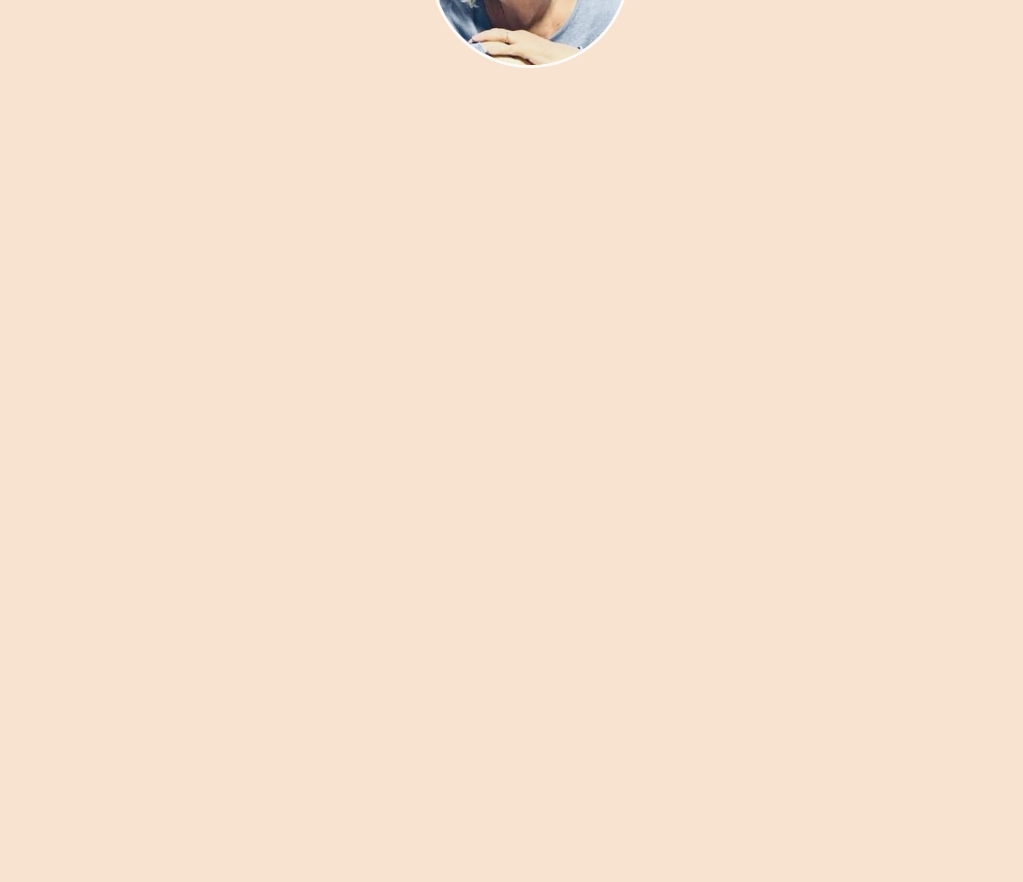
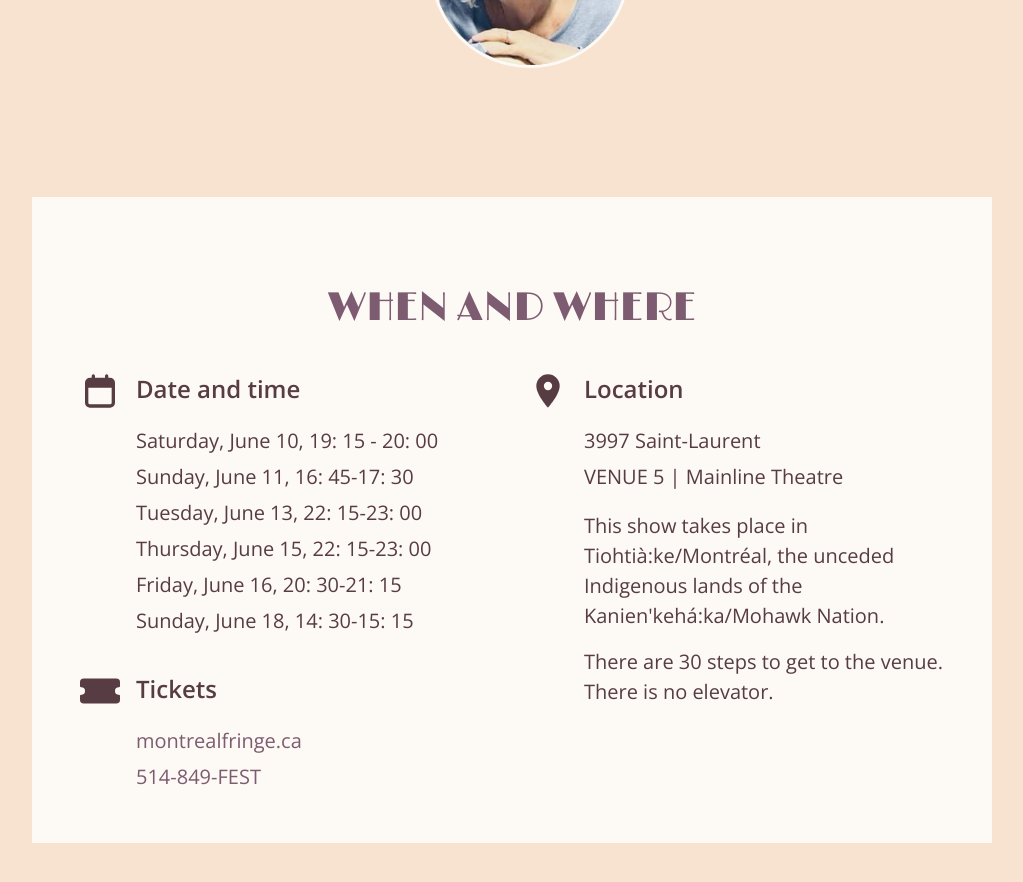
Before and after one commit to carms-ng/personaluniversal, a Vue app: page / in a window 1280 px wide. Shown: the part 3260-4142 px from the top of the page, without its empty margins (128-1151 px from the left). Before the commit the page ends 3380 px from the top, so only its background shows below. Built offline with nearby package versions, Linux system fonts and the light colour scheme.

Commit message:
feat: add Info section

```diff
--- a/src/App.vue
+++ b/src/App.vue
@@ -3,6 +3,7 @@
   <About />
   <Quote />
   <Crew />
+  <Info />
 </template>
 
 <style scoped>
@@ -13,6 +14,7 @@ import Hero from './components/Hero.vue'
 import About from './components/About.vue'
 import Quote from './components/Quote.vue'
 import Crew from './components/Crew.vue'
+import Info from './components/Info.vue'
 
 export default {
   components: {
@@ -20,6 +22,7 @@ export default {
     About,
     Quote,
     Crew,
+    Info,
   }
 }
 </script>
--- a/src/assets/content.json
+++ b/src/assets/content.json
@@ -114,7 +114,6 @@
   },
   "info": {
     "h2": "WHEN AND WHERE",
-    "section": {
     "when": {
       "h6": "Date and time",
       "li": [
@@ -133,16 +132,19 @@
         "VENUE 5 | Mainline Theatre"
       ],
       "p": [
-          "This show takes place in Tiohtià:ke/Montréal, the unceded Indigenous lands of the Kanien'kehá:ka/Mohawk Nation."
+        "This show takes place in Tiohtià:ke/Montréal, the unceded Indigenous lands of the Kanien'kehá:ka/Mohawk Nation.",
+        "There are 30 steps to get to the venue. There is no elevator."
       ]
     },
     "tix": {
       "h6": "Tickets",
-        "link": {
-          "url": "https://www.montrealfringe.ca/",
+      "website": {
+        "href": "https://www.montrealfringe.ca/",
         "text": "montrealfringe.ca"
       },
-        "phone": "514-849-FEST"
+      "phone": {
+        "href": "tel:514-849-3378",
+        "text": "514-849-FEST"
       }
     }
   },
--- /dev/null
+++ b/src/components/Info.vue
@@ -0,0 +1,121 @@
+<template>
+  <section>
+    <div className="card">
+      <h2>{{ content.h2 }}</h2>
+      <div>
+        <div className="sub-section">
+          <svg xmlns="http://www.w3.org/2000/svg" width="40" height="40" viewBox="0 0 24 24"><g fill="none"><path fill="currentColor" d="M4 7v2h16V7a2 2 0 0 0-2-2H6a2 2 0 0 0-2 2z"/><path stroke="currentColor" stroke-linecap="round" stroke-linejoin="round" stroke-width="2" d="M16 5h2a2 2 0 0 1 2 2v2H4V7a2 2 0 0 1 2-2h2m8 0V3m0 2H8m0-2v2M4 9.5V19a2 2 0 0 0 2 2h12a2 2 0 0 0 2-2V9.5"/></g></svg>
+          <div>
+            <h6>{{ content.when.h6 }}</h6>
+            <ul>
+              <li v-for="li in content.when.li" :key="li">
+                {{ li }}
+              </li>
+            </ul>
+          </div>
+        </div>
+
+        <div className="sub-section">
+          <svg xmlns="http://www.w3.org/2000/svg" width="40" height="40" viewBox="0 0 24 24"><path fill="currentColor" d="M12 11.5A2.5 2.5 0 0 1 9.5 9A2.5 2.5 0 0 1 12 6.5A2.5 2.5 0 0 1 14.5 9a2.5 2.5 0 0 1-2.5 2.5M12 2a7 7 0 0 0-7 7c0 5.25 7 13 7 13s7-7.75 7-13a7 7 0 0 0-7-7Z"/></svg>
+          <div>
+            <h6>{{ content.where.h6 }}</h6>
+            <ul>
+              <li v-for="li in content.where.li" :key="li">
+                {{ li }}
+              </li>
+            </ul>
+            <p v-for="p in content.where.p" :key="p">
+              {{ p }}
+            </p>
+          </div>
+        </div>
+
+        <div className="sub-section">
+          <svg xmlns="http://www.w3.org/2000/svg" width="40" height="40" viewBox="0 0 16 16"><path fill="currentColor" d="M1.5 3A1.5 1.5 0 0 0 0 4.5V6a.5.5 0 0 0 .5.5a1.5 1.5 0 1 1 0 3a.5.5 0 0 0-.5.5v1.5A1.5 1.5 0 0 0 1.5 13h13a1.5 1.5 0 0 0 1.5-1.5V10a.5.5 0 0 0-.5-.5a1.5 1.5 0 0 1 0-3A.5.5 0 0 0 16 6V4.5A1.5 1.5 0 0 0 14.5 3h-13Z"/></svg>
+          <div>
+            <h6>{{ content.tix.h6 }}</h6>
+            <div>
+              <ul>
+                <li>
+                  <a :href=content.tix.website.href target="_blank">
+                    {{ content.tix.website.text }}
+                  </a>
+                </li>
+                <li>
+                  <a :href=content.tix.phone.href>
+                    {{ content.tix.phone.text }}
+                  </a>
+                </li>
+              </ul>
+            </div>
+          </div>
+        </div>
+
+      </div>
+    </div>
+  </section>
+</template>
+
+<style scoped>
+.card > div {
+  display: grid;
+  gap: 2rem;
+}
+.sub-section {
+  display: grid;
+  grid-template-columns: auto 1fr;
+  gap: 1rem;
+}
+p {
+  margin-top: 1rem;
+  margin-bottom: 0;
+}
+
+@media (min-width: 768px) {
+  section {
+    padding: 2rem;
+    display: grid;
+    place-content: center;
+  }
+  h6 {
+    font-size: 1.5rem;
+    margin: 0 0 1rem 0;
+  }
+  li {
+    font-size: 1.25rem;
+    line-height: 1.8;
+  }
+  .card {
+    background: var(--off-white);
+    max-width: 960px;
+  }
+}
+
+@media (min-width: 1024px) {
+  .card > div {
+    grid-template-columns: 1fr 1fr;
+    grid-template-rows: auto 1fr;
+  }
+  .sub-section:nth-child(2) {
+    grid-column: 2 / -1;
+    grid-row: 1 / -1;
+  }
+}
+
+@media (min-width: 1280px) {}
+
+
+
+</style>
+
+<script>
+import content from '../assets/content.json'
+
+export default {
+  data() {
+    return {
+      content: content.info
+    }
+  },
+}
+</script>
--- a/src/components/MemberModal.vue
+++ b/src/components/MemberModal.vue
@@ -6,7 +6,10 @@
     <p v-for="pp in member.bio" :key="pp">
       {{ pp }}
     </p>
-    <button @click="closeModal" type="button">
+    <button
+      type="button"
+      @click="closeModal"
+    >
       <svg xmlns="http://www.w3.org/2000/svg" width="30" height="30" viewBox="0 0 15 15"><path fill="currentColor" fill-rule="evenodd" d="M12.854 2.854a.5.5 0 0 0-.708-.708L7.5 6.793L2.854 2.146a.5.5 0 1 0-.708.708L6.793 7.5l-4.647 4.646a.5.5 0 0 0 .708.708L7.5 8.207l4.646 4.647a.5.5 0 0 0 .708-.708L8.207 7.5l4.647-4.646Z" clip-rule="evenodd"/></svg>
     </button>
   </dialog>
--- a/src/style.css
+++ b/src/style.css
@@ -41,11 +41,20 @@ body {
   margin: 0;
   padding: 0;
 }
+section {
+  min-height: 100vh;
+  height: 100%;
+}
 
 a {
   font-weight: 500;
   text-decoration: none;
+  color: var(--purple);
 }
+a:hover {
+  color: var(--dark-purple);
+}
+
 h1 {
   font-size: 2rem;
   line-height: 1;
@@ -56,20 +65,22 @@ h1, h2, h3 {
   color: var(--purple);
   font-style: italic;
 }
-
 h2, h3 {
   font-weight: 600;
 }
-
+h6 {
+  font-size: 1rem;
+  margin: 0.5rem 0 1rem 0;
+}
 p {
   margin: 0 0 2rem 0;
   color: var(--purple-dark);
   font-weight: 400;
 }
-
-section {
-  min-height: 100vh;
-  height: 100%;
+ul {
+  list-style-type: none;
+  margin: 0;
+  padding: 0;
 }
 
 .card {
```
Lines whose indentation alone changed are shown as unchanged.
